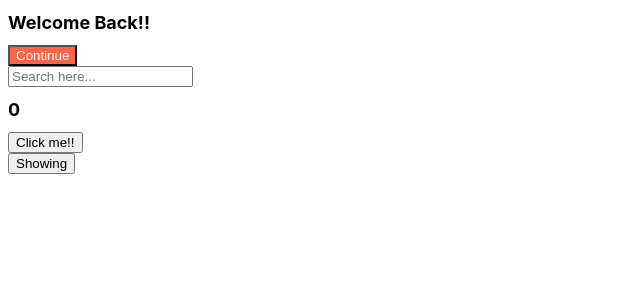
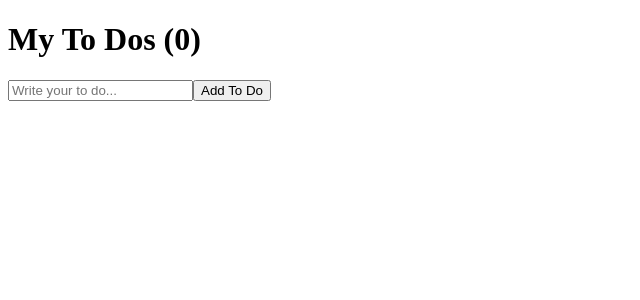
Before and after one commit to nikitoe/react-for-beginners, a React (Create React App) app: page / in a window 1280 px wide. Shown: the top 300 px of the page, without its empty margins (0-640 px from the left). Built offline with nearby package versions, Linux system fonts and the light colour scheme.

Commit message:
#7.0 To Do List part One

```diff
--- a/src/App.js
+++ b/src/App.js
@@ -1,64 +1,28 @@
-import styles from "./App.module.css";
-import Button from "./Button";
-import {useState, useEffect} from "react";
+import { useState } from "react";
 
-function Hello () {
-  useEffect(() => {
-    console.log("created :)");
+function App() {
+  const [toDo, setToDo] = useState("");
+  const [toDos, setToDos] = useState([]);
 
-    // 'Cleanup Function'이라고 하고, 해당 component가 destroy될 때 뭔가 할 수 있도록 해줌
-    return () => console.log("destroyed :(")
-
-  }, []);
-  return <h1>Hello</h1>
+  const onChange = (event) => setToDo(event.target.value);
+  const onSubmit = (event) => {
+    event.preventDefault();
+    if ( toDo === "") {
+      return;
+    };
+    setToDo("");
+    setToDos(currentArray => [toDo, ...currentArray]);
+  };
+  console.log(toDos);
+  return (
+    <div>
+      <h1>My To Dos ({toDos.length})</h1>
+      <form onSubmit={onSubmit}>
+        <input onChange={onChange} value = {toDo} type = "text" placeholder="Write your to do..."/>
+        <button>Add To Do</button>
+      </form>
+    </div>
+  );
 };
 
-function App() {
-  const [counter, setValue] = useState(0);
-  const [keyword, setKeyword] = useState("");
-  const [showing, setShowing] = useState(false);
-
-  const onClickCounter = () => setValue((prev)=>prev + 1);
-  const onChange = (event) => setKeyword(event.target.value);
-  const onClickShowing = () => setShowing((prev) => !prev);
-
-  // useEffect는 코드를 언제 실행할지 선택하는것이다.
-  // dependency가 비어 있으므로 한번만 호출, 다음 부터는 호출 하지 않음
-  useEffect(() => {
-    console.log("I run only once.")
-  }, []);
-
-  // 'keyword'가 변화할 때 코드를 실행할 거라고 react.js에게 알려주는 것
-  useEffect(() => {
-    console.log("i run when 'keyword' changes")
-  }, [keyword]);
-
-  // 'counter'가 변화할 때 코드를 실행할 거라고 react.js에게 알려주는 것
-  useEffect(() => {
-    console.log("i run when 'counter' changes")
-  },[counter]);
-
-  useEffect(() => {
-    console.log("i run when keyword & counter changes")
-  },[keyword, counter]);
-
-  return (
-    <div>
-      <div>
-        <h1 className={styles.title}>Welcome Back!!</h1>
-        <Button text={"Continue"}/>
-      </div>
-      <div>
-        <input value={keyword} onChange={onChange} type="text" placeholder="Search here..."/>
-        <h1 className={styles.title}>{counter}</h1>
-        <button onClick={onClickCounter}>Click me!!</button>
-      </div>
-      <div>
-        {showing ? <Hello /> : null}
-        <button onClick={onClickShowing}>{showing ? "Hide" : "Showing"}</button>
-      </div>
-    </div>
-  );
-}
-
 export default App;
```
